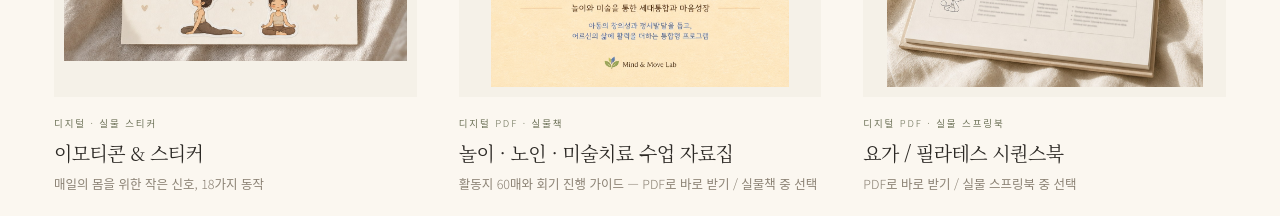
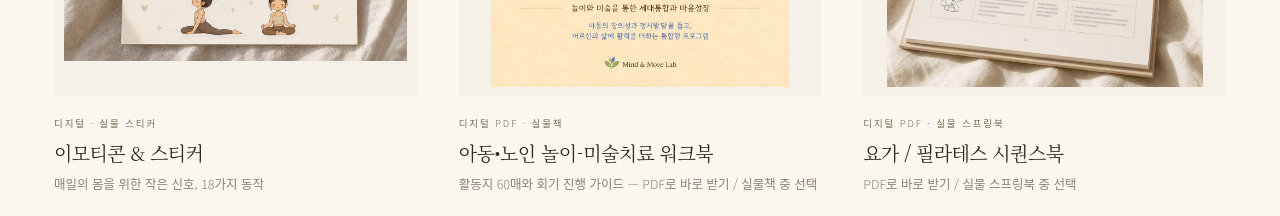
Before and after one commit to khk09031124/Mindmove-shop, a plain HTML site: page index.html in a window 1280 px wide. Shown: the part 1740-1956 px from the top of the page. Drawn offline with Linux system fonts and the light colour scheme.

Commit message:
02 상품명 변경: '놀이 · 노인 · 미술치료 수업 자료집' → '아동•노인 놀이-미술치료 워크북'

```diff
--- a/index.html
+++ b/index.html
@@ -1169,7 +1169,7 @@ const PRODUCTS = [
   },
   {
     id: 2, no: '02', cat: 'digital', catLabel: 'Digital PDF · Book', channel: 'form',
-    title: '놀이 · 노인 · 미술치료 수업 자료집',
+    title: '아동•노인 놀이-미술치료 워크북',
     sub: '현장에서 바로 쓰는 세 가지 결의 활동지',
     desc: '활동지 60매와 회기 진행 가이드 — PDF로 바로 받기 / 실물책 중 선택',
     img: 'assets/p2-activity-worksheets.jpg',
```
